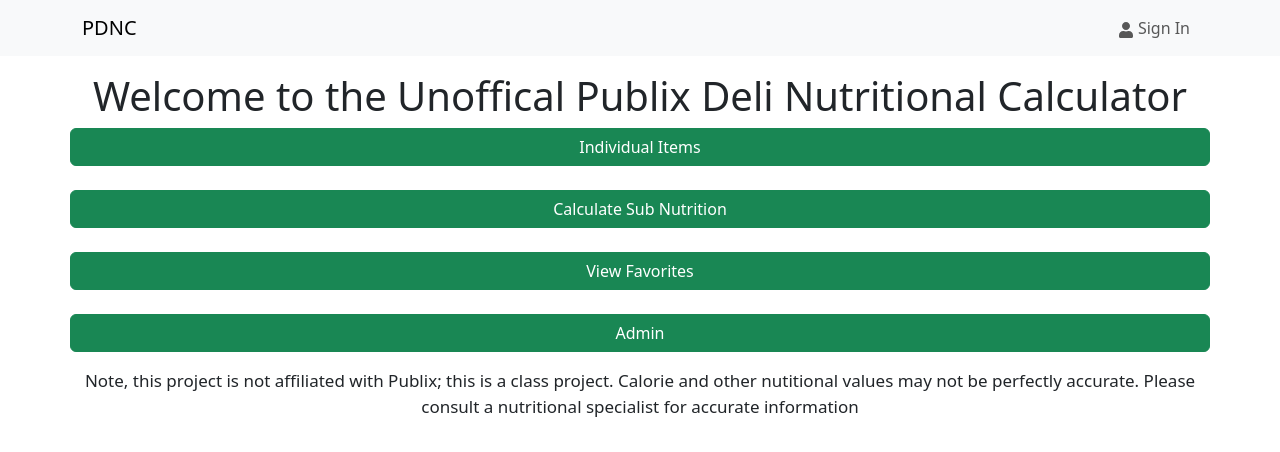
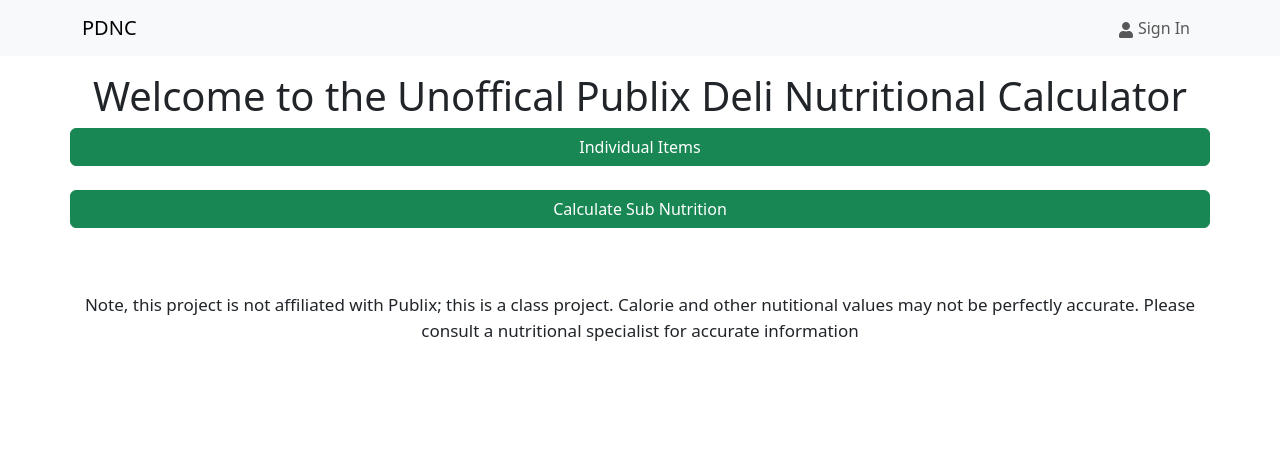
Before and after one commit to metalBread33/DBMSProj, a React (Vite) app in the folder frontend/: page / in a window 1280 px wide. Shown: the top 452 px of the page. Built offline with nearby package versions, Linux system fonts and the light colour scheme.

Commit message:
User cannot click protected buttons if not logged in

```diff
--- a/frontend/src/Screens/Home.jsx
+++ b/frontend/src/Screens/Home.jsx
@@ -1,8 +1,11 @@
 import React from 'react'
 import { Button, Col, Row } from 'react-bootstrap'
 import { useNavigate } from 'react-router-dom'
+import { useAuth } from '../Components/Auth'
 
 const Home = () => {
+
+  const auth = useAuth()
 
   const nav = useNavigate()
 
@@ -33,16 +36,16 @@ const Home = () => {
           <Button className='btn-success' onClick={SubClick}>Calculate Sub Nutrition</Button>
         </Row>
         <br></br>
-        {true &&
+        {auth.user && (
           <Row>
             <Button className='btn-success' onClick={FavClick}>View Favorites</Button>
-          </Row>
+          </Row> )
         }
         <br></br>
-        {true &&
+        {auth.user && auth.user.admin && (
           <Row>
             <Button className='btn-success' onClick={AdminClick}>Admin</Button>
-          </Row>
+          </Row> )
         }
 
 
```
